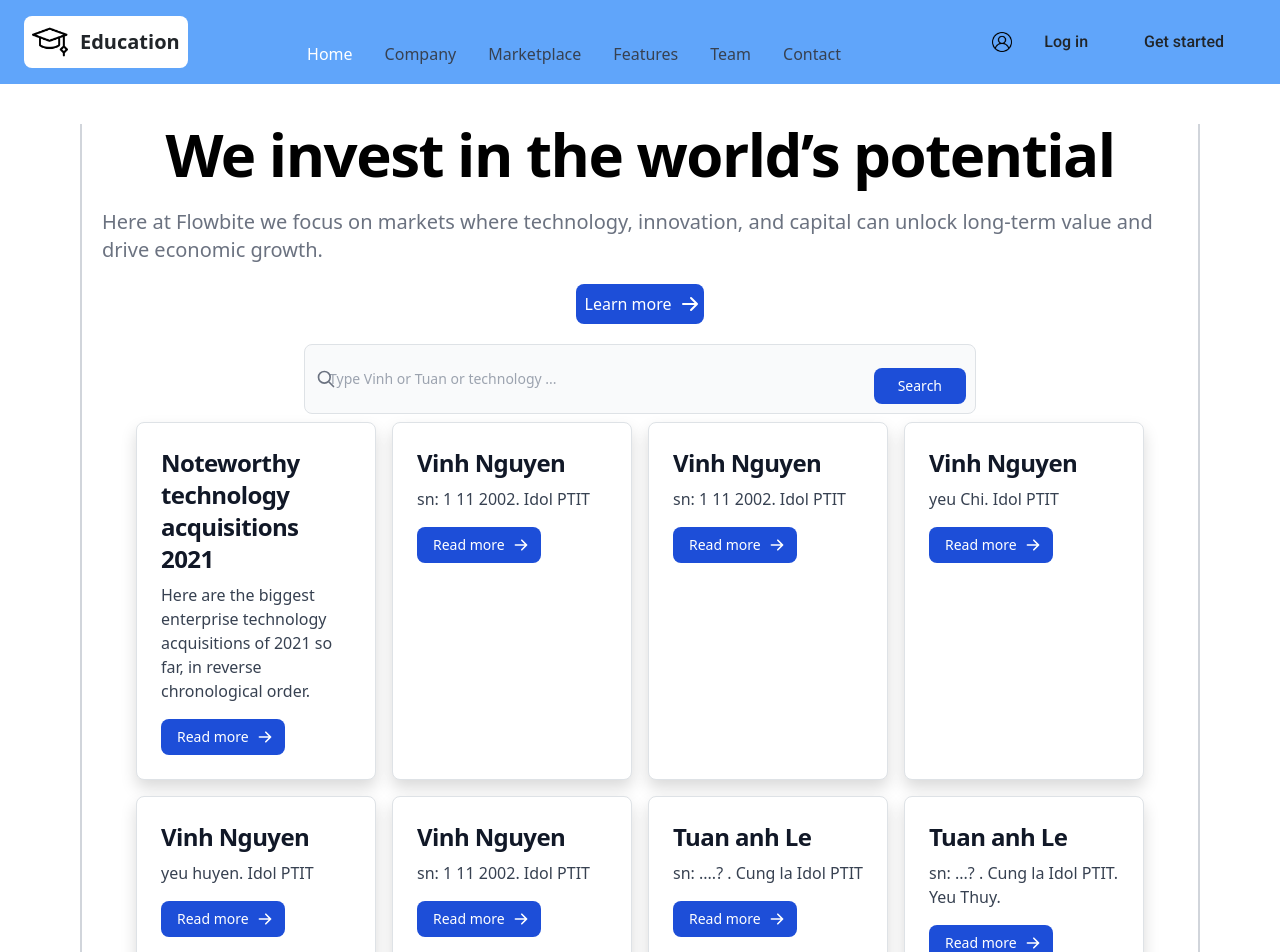
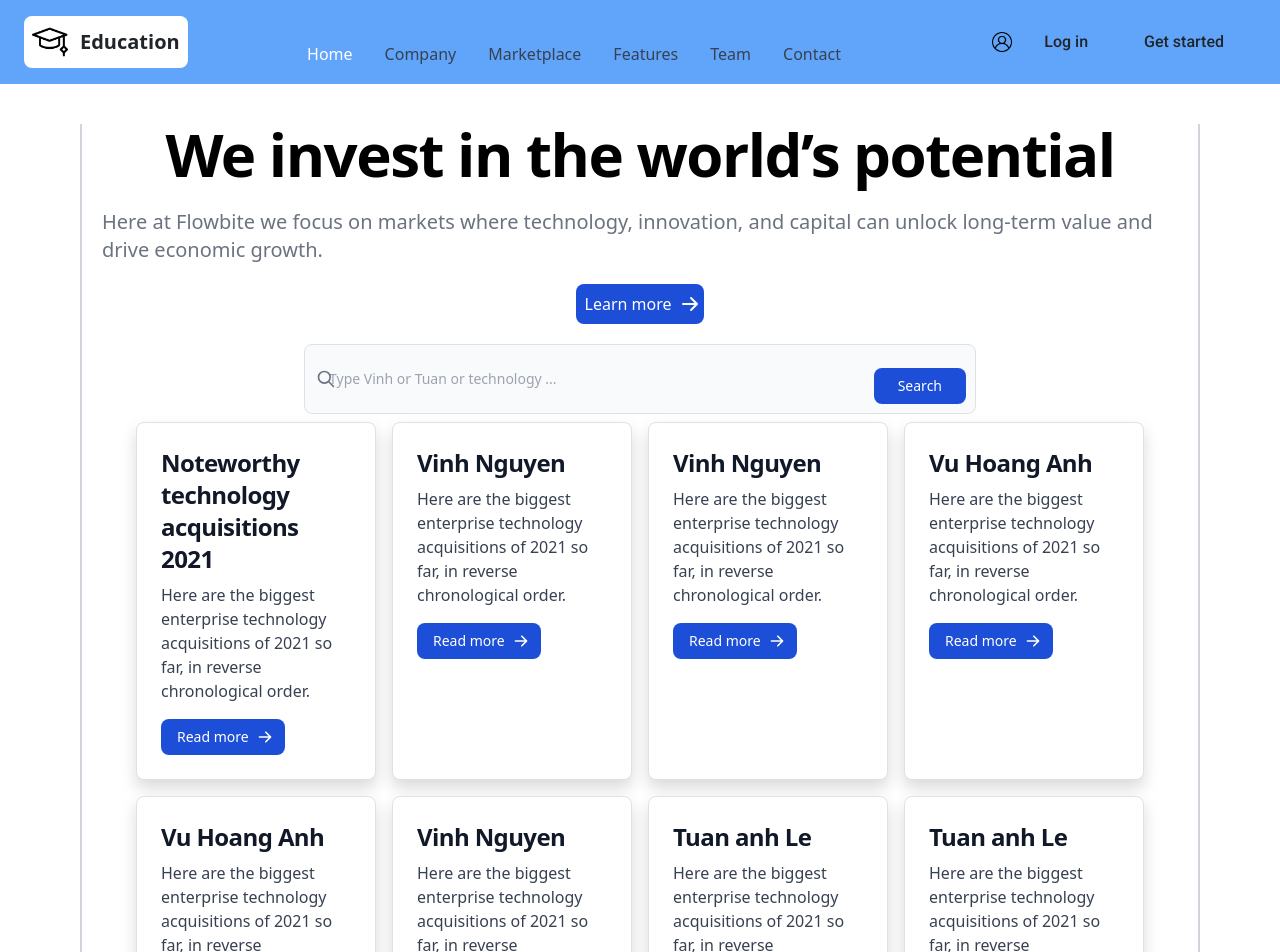
Before and after one commit to vuhoanganh1102/educationWebSite, a React (Create React App) app: page /home in a window 1280 px wide. Shown: the top 952 px of the page. Built offline with nearby package versions, Linux system fonts and the light colour scheme; the HTML template or start-up script is replaced by a standard one; a web font is replaced by a local one.

Commit message:
repair data

```diff
--- a/src/pages/AllProducts.tsx
+++ b/src/pages/AllProducts.tsx
@@ -9,35 +9,35 @@ const Products =[
     },
     {
         title:'Vinh Nguyen',
-        state:"sn: 1 11 2002. Idol PTIT"
+        state:"Here are the biggest enterprise technology acquisitions of 2021 so far, in reverse chronological order."
     },
     {
         title:"Vinh Nguyen",
-        state:"sn: 1 11 2002. Idol PTIT"
+        state:"Here are the biggest enterprise technology acquisitions of 2021 so far, in reverse chronological order."
+    },
+    {
+        title:"Vu Hoang Anh",
+        state:"Here are the biggest enterprise technology acquisitions of 2021 so far, in reverse chronological order."
+    },
+    {
+        title:"Vu Hoang Anh",
+        state:"Here are the biggest enterprise technology acquisitions of 2021 so far, in reverse chronological order."
     },
     {
         title:"Vinh Nguyen",
-        state:"yeu Chi. Idol PTIT"
-    },
-    {
-        title:"Vinh Nguyen",
-        state:"yeu huyen. Idol PTIT"
-    },
-    {
-        title:"Vinh Nguyen",
-        state:"sn: 1 11 2002. Idol PTIT"
+        state:"Here are the biggest enterprise technology acquisitions of 2021 so far, in reverse chronological order."
     },
     {
         title:"Tuan anh Le",
-        state:"sn: ....? . Cung la Idol PTIT"
+        state:"Here are the biggest enterprise technology acquisitions of 2021 so far, in reverse chronological order."
     },
     {
         title:"Tuan anh Le",
-        state:"sn: ...? . Cung la Idol PTIT. Yeu Thuy."
+        state:"Here are the biggest enterprise technology acquisitions of 2021 so far, in reverse chronological order."
     },
     {
-        title:"Tuan anh Le",
-        state:"sn: ...? . Cung la Idol PTIT. Yeu Thuy."
+        title:"Vu Hoang Anh",
+        state:"Here are the biggest enterprise technology acquisitions of 2021 so far, in reverse chronological order."
     }
 
 ];
```
